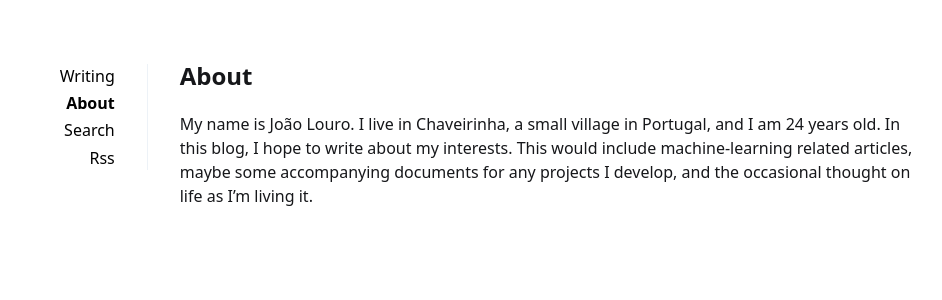
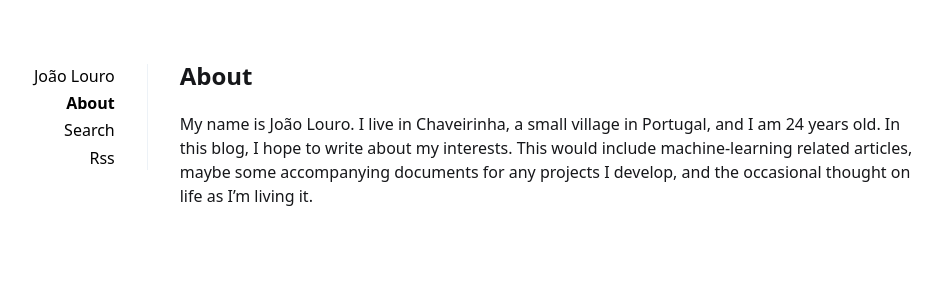
Before and after one commit to fernandeslouro/blog, a Jekyll site: the page built from _pages/about.md, in a window 1280 px wide. Shown: the top 300 px of the page, without its empty margins (173-1115 px from the left). Built offline with Jekyll 4.4.1, drawn with Linux system fonts in a browser that asks for light colours.

Commit message:
changes in link

```diff
--- a/_data/navigation.yml
+++ b/_data/navigation.yml
@@ -1,6 +1,6 @@
 links:
-- title: Writing
-  url: /
+- title: João Louro
+  url: blog/
 - title: About
   url: /about
 - title: Search
```
Also changed, not shown: 1 other file.
